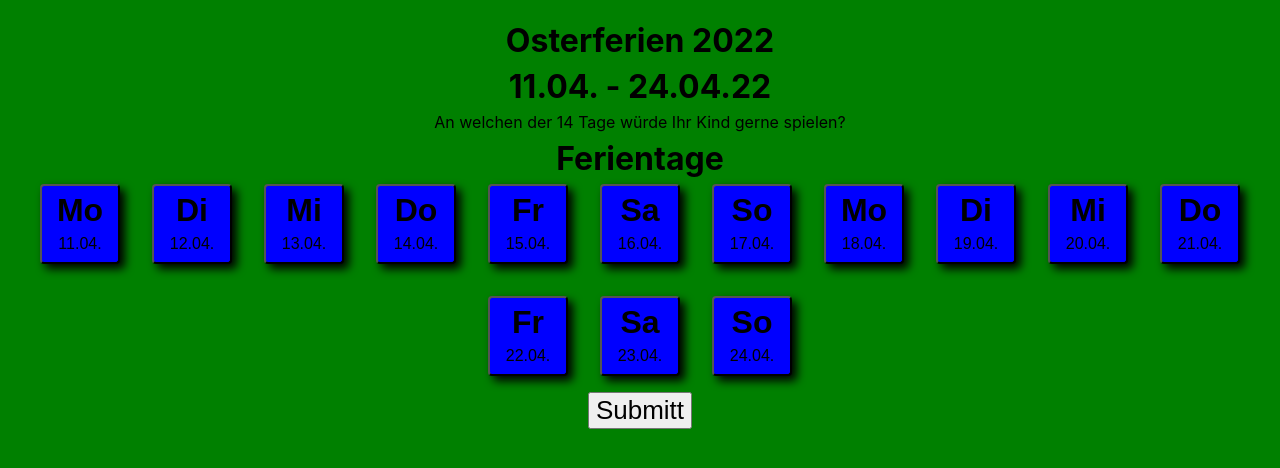
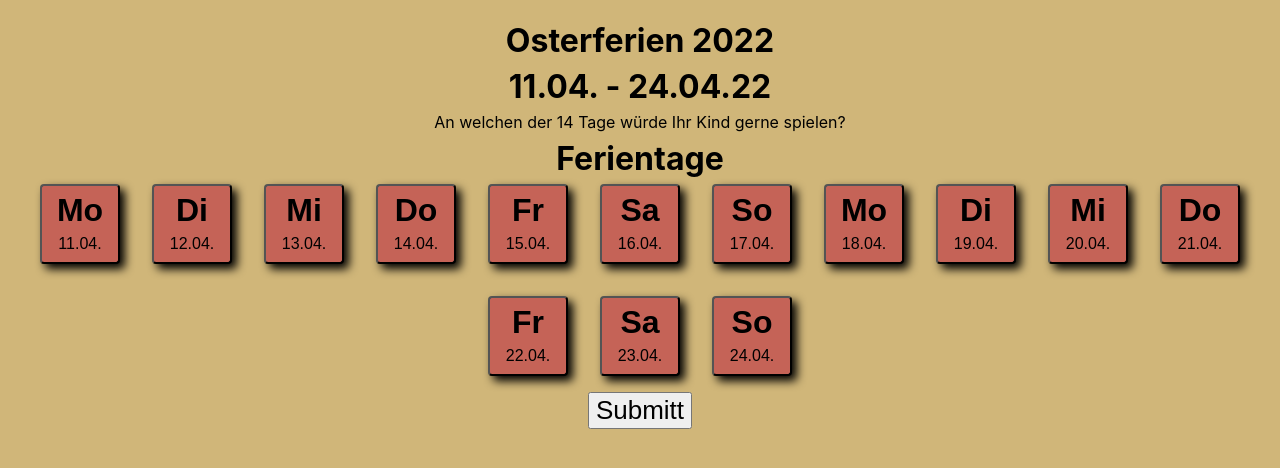
Before and after one commit to joachimHaag/Ferienapp, a React (Vite) app: page / in a window 1280 px wide. Shown: the top 468 px of the page. Built offline with nearby package versions, Linux system fonts and the light colour scheme.

Commit message:
local storage abgeschlossen

```diff
--- a/src/App.css
+++ b/src/App.css
@@ -42,7 +42,7 @@ button {
 }
 
 body {
-  background-color: green;
+  background-color: #d0b679;
 }
 
 h2 {
@@ -52,12 +52,12 @@ h2 {
   margin-bottom: -30px;
 }
 .selected {
-  background-color: tomato;
+  background-color: #441326;
 }
 
 .unselected {
-  background-color: blue;
+  background-color: #c56357;
 }
 .unselected:hover {
-  color: white;
+  color: #441326;
 }
```
Also changed, not shown: src/pages/Settings.jsx (added, +14 -0 lines), src/pages/Overview.jsx (added), 2 other files (tests, documents, lock files or other folders).
